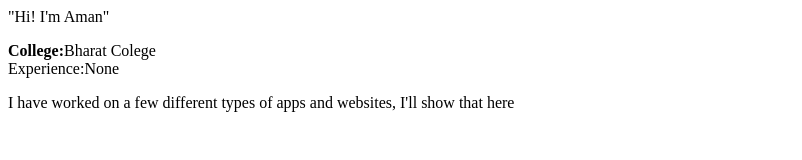
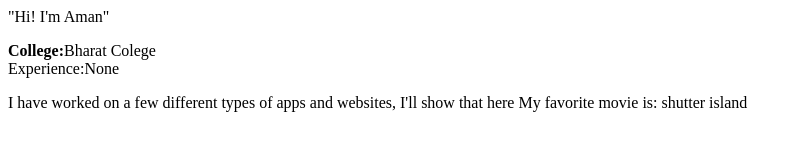
Before and after one commit to Aman-dlt/amanWeb, a plain HTML site: page index.html in a window 1280 px wide. Shown: the whole page, without its empty margins (0-802 px from the left). Drawn offline with Linux system fonts and the light colour scheme.

Commit message:
update: updated details

```diff
--- a/index.html
+++ b/index.html
@@ -10,5 +10,6 @@
     "Hi! I'm Aman"
     <p><strong>College:</strong>Bharat Colege<br> Experience:None</p>
     I have worked on a few different types of apps and websites, I'll show that here
+    My favorite movie is: shutter island
 </body>
 </html>
```
